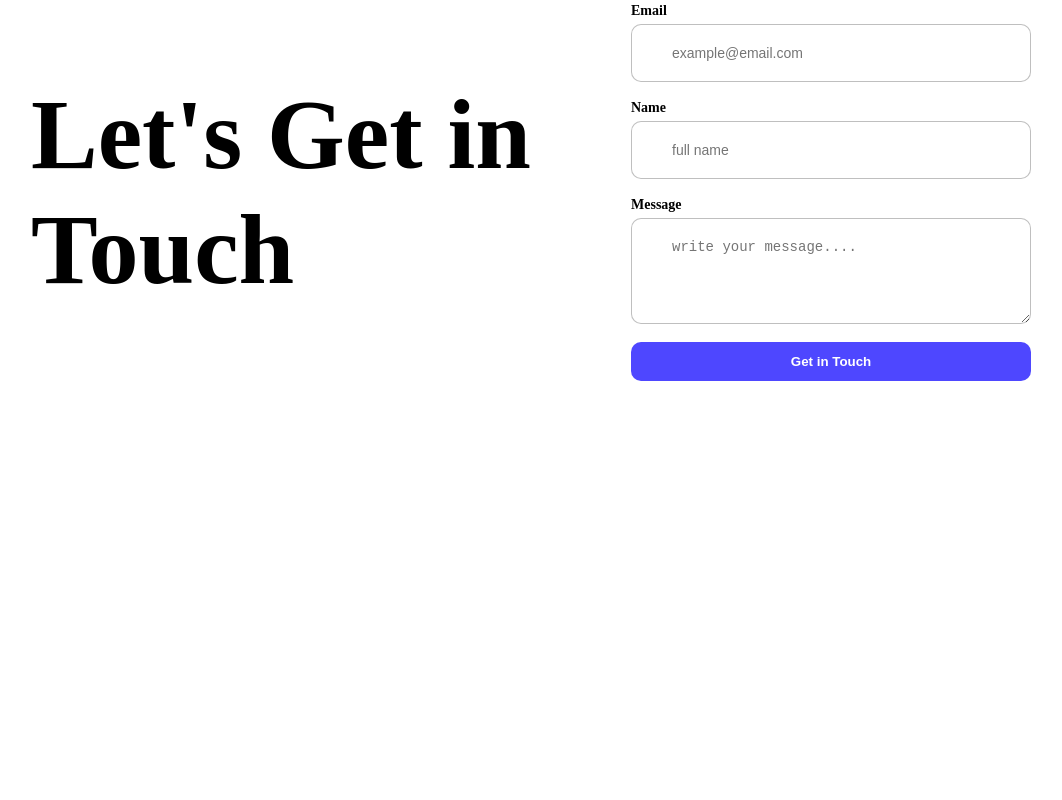
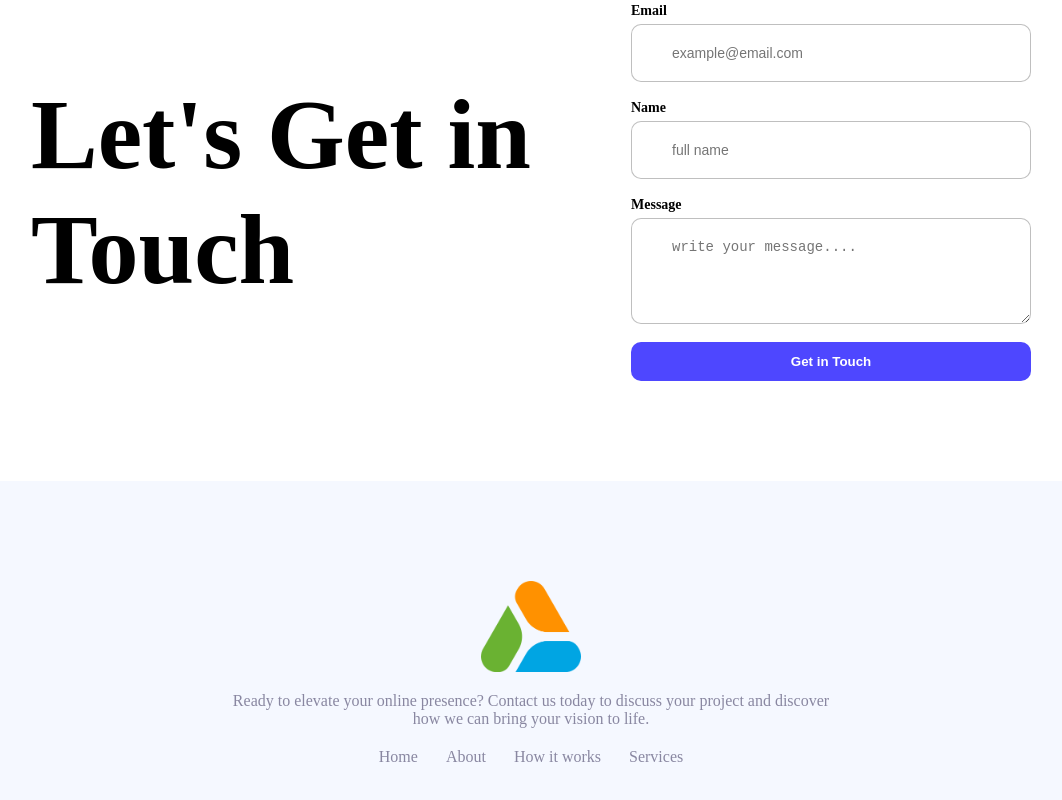
Before and after one commit to emonsimply/B12A01-LandingPad, a plain HTML site: page index.html in a window 1280 px wide. Shown: the part 1522-2322 px from the top of the page, without its empty margins (109-1171 px from the left). Before the commit the page ends 2003 px from the top, so only its background shows below. Drawn offline with Linux system fonts and the light colour scheme.

Commit message:
footer added

```diff
--- a/index.html
+++ b/index.html
@@ -79,7 +79,16 @@
   </section>
 
   <!-- Footer Section -->
-  <footer></footer>
+  <footer>
+    <img src="assets/logo.png" alt="">
+    <p>Ready to elevate your online presence? Contact us today to discuss your project and discover how we can bring your vision to life.</p>
+    <div>
+      <a href="">Home</a>
+      <a href="">About</a>
+      <a href="">How it works</a>
+      <a href="">Services</a>
+    </div>
+  </footer>
 </body>
 
 </html>
--- a/style.css
+++ b/style.css
@@ -164,3 +164,33 @@ header {
   border-radius: 10px;
   font-size: 14px;
 }
+
+
+
+
+/* Footer */
+footer {
+  margin-top: 100px;
+  background-color: #f5f8ff;
+  padding: 100px 0;
+  display: flex;
+  flex-direction: column;
+  align-items: center;
+  text-align: center;
+}
+
+footer img {
+  width: 100px;
+}
+
+footer p {
+  color: #8987A1;
+  margin: 20px 0;
+  max-width: 600px;
+}
+
+footer a {
+  text-decoration: none;
+  color: #8987A1;
+  margin: 0 12px;
+}
```
